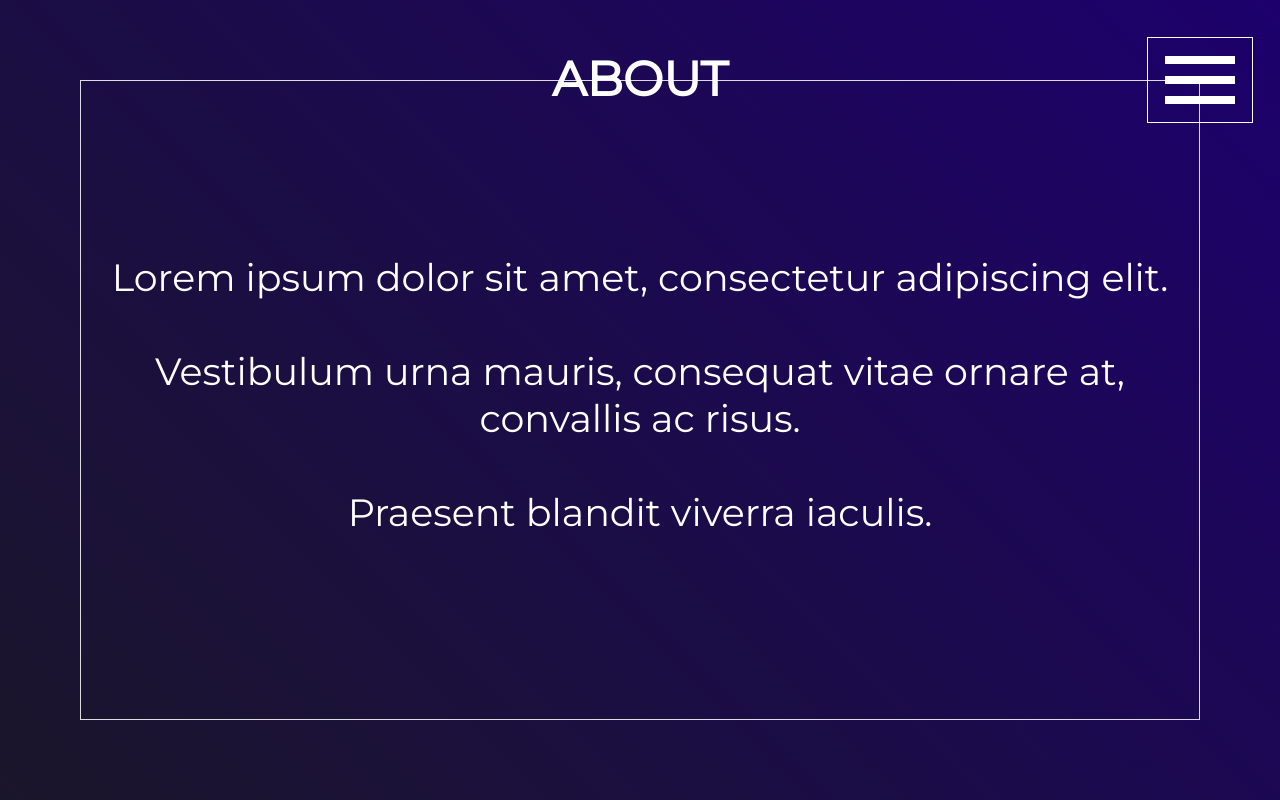
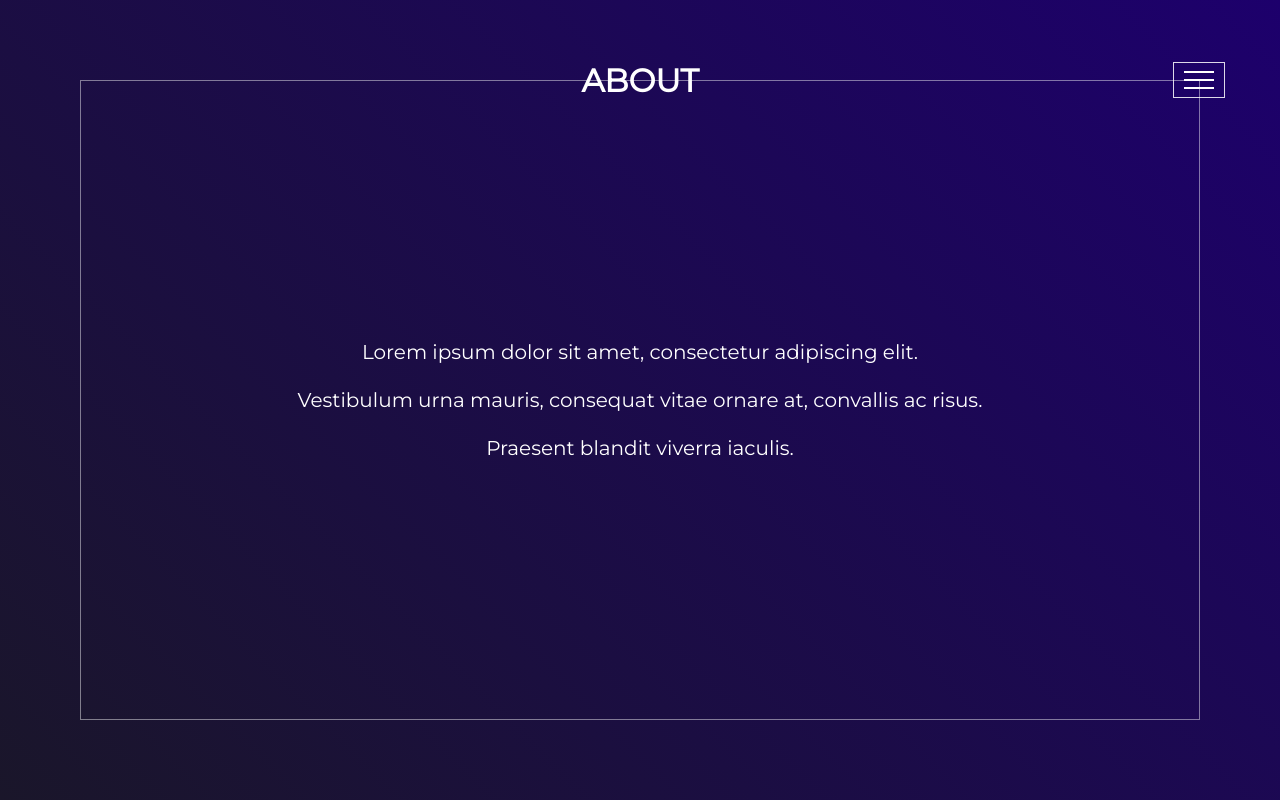
Before and after one commit to Reynau/reynau.github.io, a plain HTML site: page index.html in a window 1280 px wide. Drawn offline with Linux system fonts and the light colour scheme.

Commit message:
Add media queries for desktop version

```diff
--- a/css/styles.scss
+++ b/css/styles.scss
@@ -17,7 +17,7 @@ html {
 }
 
 body {
-	border: 1px solid rgba(255,255,255,0.85);
+	border: 1px solid rgba(#ffffff, 0.45);
 	color: #FFFFFF;
 	font-family: 'Montserrat', sans-serif;
   transition: 0.4s;
@@ -26,7 +26,7 @@ body {
 main {
 	margin-top: -37px;
 	display: grid;
-	grid-template-rows: 10% auto;
+	grid-template-rows: min-content auto;
 	height: 100%;
 }
 
@@ -36,10 +36,9 @@ main {
 	right: 27px;
 	top: 37px;
   cursor: pointer;
-  border: 1px solid #FFFFFF;
+  border: 1px solid rgba(#ffffff, 0.85);
 	padding: 6px 17px 6px 17px;
 	z-index: 10;
-}
 
 	.bar1, .bar2, .bar3 {
 		width: 70px;
@@ -48,6 +47,9 @@ main {
 		margin: 12px 0;
 		transition: 0.4s;
 	}
+}
+
+
 
 .close {
 	.bar1 {
@@ -63,3 +65,32 @@ main {
 	}
 }
 /* ---------- */
+
+
+
+
+@media only screen and (min-width: 768px) {
+  .nav-button {
+    padding: 2px 10px;
+    right: 55px;
+    top: 62px;
+
+		.bar1, .bar2, .bar3 {
+			width: 30px;
+			height: 2px;
+			margin: 6px 0;
+		}
+  }
+
+  main {
+    margin-top: -20px;
+
+    h2 {
+      font-size: 32px;
+    }
+
+    p {
+      font-size: 20px;
+    }
+  }
+}
--- a/index.html
+++ b/index.html
@@ -4,7 +4,7 @@
   <meta charset="UTF-8">
   <title>Xavier Lopez Reynau</title>
 
-  <link rel="stylesheet" href="css/styles.css" type="text/css">
+  <link rel="stylesheet" href="css/styles.min.css" type="text/css">
   <link rel="stylesheet" href="css/about.css" type="text/css">
   <link rel="stylesheet" href="css/menu.css" type="text/css">
 </head>
```
Also changed, not shown: css/styles.css, css/styles.min.css (added). Lines whose indentation alone changed are shown as unchanged.
